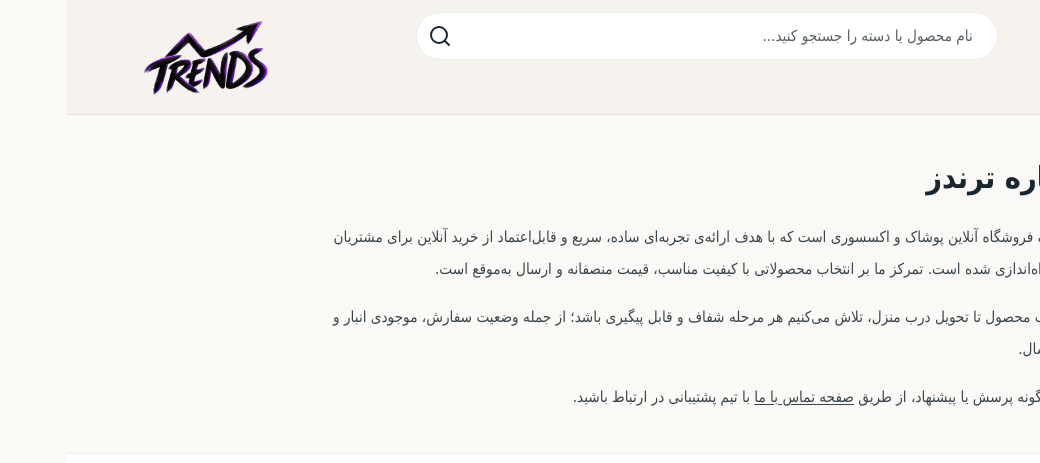
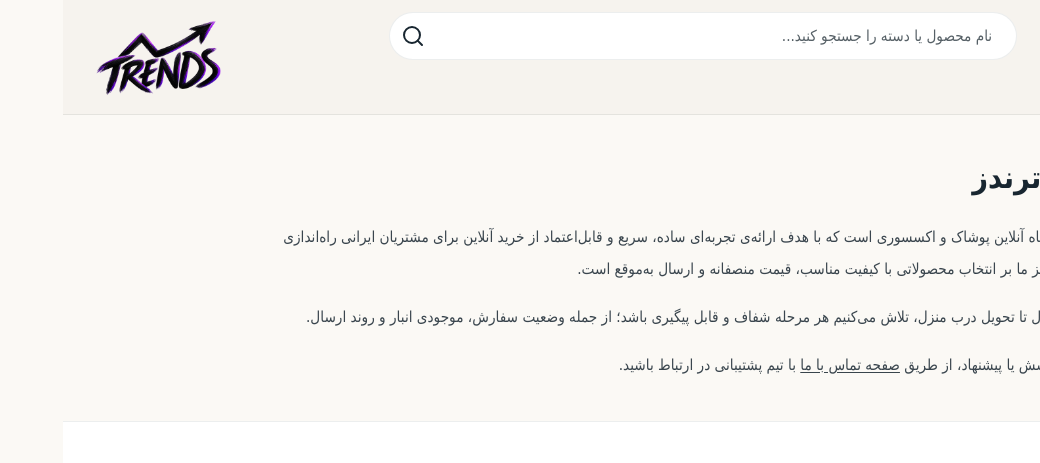
Before and after one commit to hajaligol/trends, a Next.js app: page /about in a window 1280 px wide. Shown: the top 463 px of the page, without its empty margins (240-1280 px from the left). Built offline with nearby package versions, Linux system fonts and the light colour scheme; no server answers; the database is empty.

Commit message:
Increased the width of the layout

```diff
--- a/src/app/about/page.tsx
+++ b/src/app/about/page.tsx
@@ -11,7 +11,7 @@ export default function AboutPage() {
   return (
     <main className="py-[clamp(24px,4vw,40px)]">
       <Container>
-        <div className="mx-auto max-w-[760px]">
+        <div className="mx-auto max-w-[860px]">
           <h1 className="mb-5 text-[clamp(1.4rem,3vw,1.9rem)] font-bold text-ink">درباره ترندز</h1>
           <div className="flex flex-col gap-4 text-[0.95rem] leading-8 text-ink/85">
             <p>
--- a/src/app/contact/page.tsx
+++ b/src/app/contact/page.tsx
@@ -15,7 +15,7 @@ export default async function ContactPage() {
   return (
     <main className="py-[clamp(24px,4vw,40px)]">
       <Container>
-        <div className="mx-auto grid max-w-[900px] gap-10 lg:grid-cols-[1fr_1.4fr]">
+        <div className="mx-auto grid max-w-[1000px] gap-10 lg:grid-cols-[1fr_1.4fr]">
           <div className="flex flex-col gap-4">
             <h1 className="text-[clamp(1.4rem,3vw,1.9rem)] font-bold text-ink">تماس با ما</h1>
             <p className="text-[0.9rem] leading-7 text-text-secondary">
--- a/src/app/faq/page.tsx
+++ b/src/app/faq/page.tsx
@@ -38,7 +38,7 @@ export default function FaqPage() {
   return (
     <main className="py-[clamp(24px,4vw,40px)]">
       <Container>
-        <div className="mx-auto max-w-[760px]">
+        <div className="mx-auto max-w-[860px]">
           <h1 className="mb-6 text-[clamp(1.4rem,3vw,1.9rem)] font-bold text-ink">سوالات متداول</h1>
           <div className="flex flex-col gap-3">
             {FAQ_ITEMS.map((item) => (
--- a/src/app/order/[orderNumber]/page.tsx
+++ b/src/app/order/[orderNumber]/page.tsx
@@ -65,7 +65,7 @@ export default async function OrderConfirmationPage({
 
   return (
     <main className="py-[clamp(40px,7vw,80px)]">
-      <Container className="mx-auto flex max-w-[720px] flex-col gap-8">
+      <Container className="mx-auto flex max-w-[860px] flex-col gap-8">
         <div className="text-center">
           <h1 className="m-0 text-[1.5rem] font-bold">سفارش شما ثبت شد</h1>
           <p className="mt-2 text-[0.92rem] text-text-secondary">
--- a/src/app/privacy-policy/page.tsx
+++ b/src/app/privacy-policy/page.tsx
@@ -11,7 +11,7 @@ export default function PrivacyPolicyPage() {
   return (
     <main className="py-[clamp(24px,4vw,40px)]">
       <Container>
-        <div className="mx-auto max-w-[760px]">
+        <div className="mx-auto max-w-[860px]">
           <h1 className="mb-5 text-[clamp(1.4rem,3vw,1.9rem)] font-bold text-ink">حریم خصوصی</h1>
           <div className="flex flex-col gap-4 text-[0.95rem] leading-8 text-ink/85">
             <p>
--- a/src/app/returns-policy/page.tsx
+++ b/src/app/returns-policy/page.tsx
@@ -11,7 +11,7 @@ export default function ReturnsPolicyPage() {
   return (
     <main className="py-[clamp(24px,4vw,40px)]">
       <Container>
-        <div className="mx-auto max-w-[760px]">
+        <div className="mx-auto max-w-[860px]">
           <h1 className="mb-5 text-[clamp(1.4rem,3vw,1.9rem)] font-bold text-ink">بازگشت کالا</h1>
           <div className="flex flex-col gap-4 text-[0.95rem] leading-8 text-ink/85">
             <h2 className="text-[1.05rem] font-bold text-ink">لغو سفارش</h2>
--- a/src/app/shipping-policy/page.tsx
+++ b/src/app/shipping-policy/page.tsx
@@ -15,7 +15,7 @@ export default async function ShippingPolicyPage() {
   return (
     <main className="py-[clamp(24px,4vw,40px)]">
       <Container>
-        <div className="mx-auto max-w-[760px]">
+        <div className="mx-auto max-w-[860px]">
           <h1 className="mb-5 text-[clamp(1.4rem,3vw,1.9rem)] font-bold text-ink">راهنمای ارسال</h1>
           <div className="flex flex-col gap-4 text-[0.95rem] leading-8 text-ink/85">
             <p>
--- a/src/app/terms/page.tsx
+++ b/src/app/terms/page.tsx
@@ -11,7 +11,7 @@ export default function TermsPage() {
   return (
     <main className="py-[clamp(24px,4vw,40px)]">
       <Container>
-        <div className="mx-auto max-w-[760px]">
+        <div className="mx-auto max-w-[860px]">
           <h1 className="mb-5 text-[clamp(1.4rem,3vw,1.9rem)] font-bold text-ink">قوانین و مقررات</h1>
           <div className="flex flex-col gap-4 text-[0.95rem] leading-8 text-ink/85">
             <p>
--- a/src/components/ui/Container.tsx
+++ b/src/components/ui/Container.tsx
@@ -2,7 +2,7 @@ import type { ReactNode } from "react";
 
 /**
  * Matches .container in reference/prototype.html:
- * max-width 1240px, centered, fluid inline padding via clamp().
+ * max-width 1400px, centered, fluid inline padding via clamp().
  * The actual max-width/gutter values live in src/styles/globals.css
  * as CSS custom properties so every consumer stays in sync.
  */
--- a/src/styles/globals.css
+++ b/src/styles/globals.css
@@ -50,8 +50,8 @@
    Kept as a small utility class since Tailwind v4's built-in `container`
    is deliberately not configured the same way. */
 :root {
-  --gutter: clamp(20px, 4.5vw, 55px);
-  --max-width: 1240px;
+  --gutter: clamp(16px, 2.5vw, 32px);
+  --max-width: 1400px;
 }
 
 html {
```
